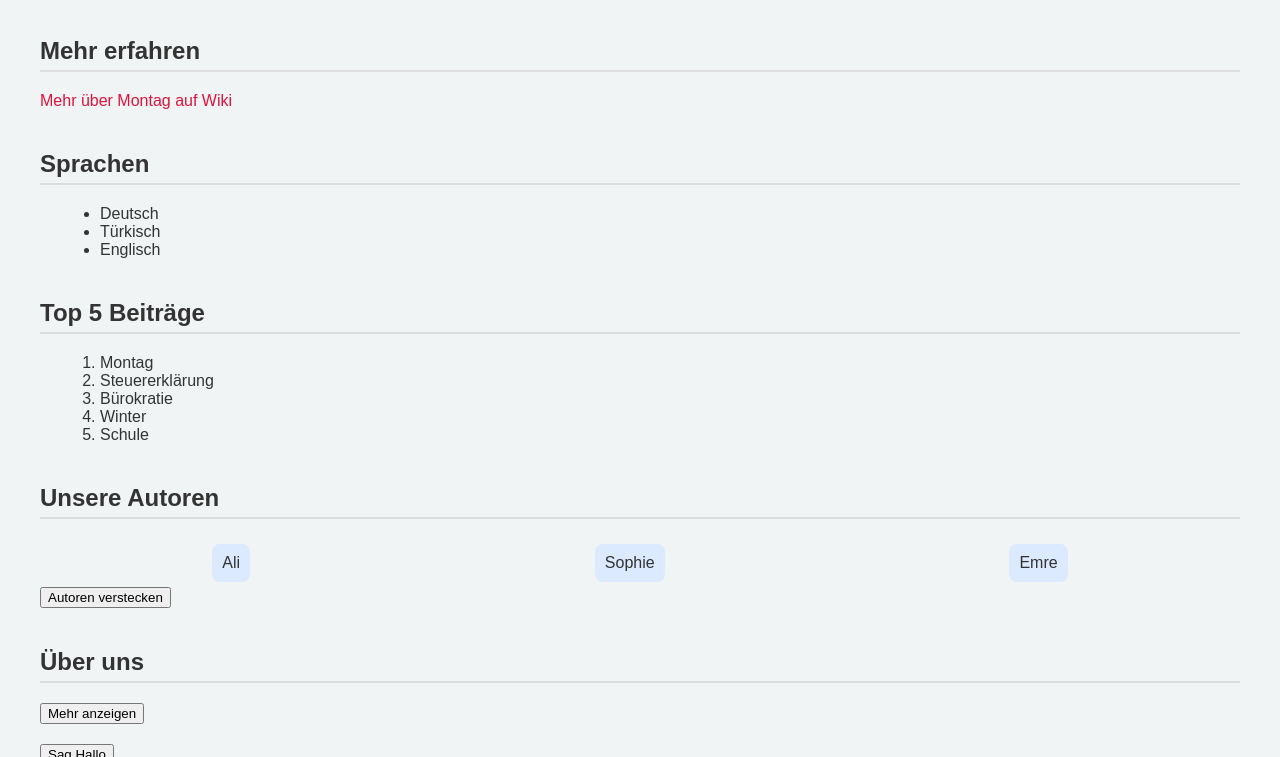
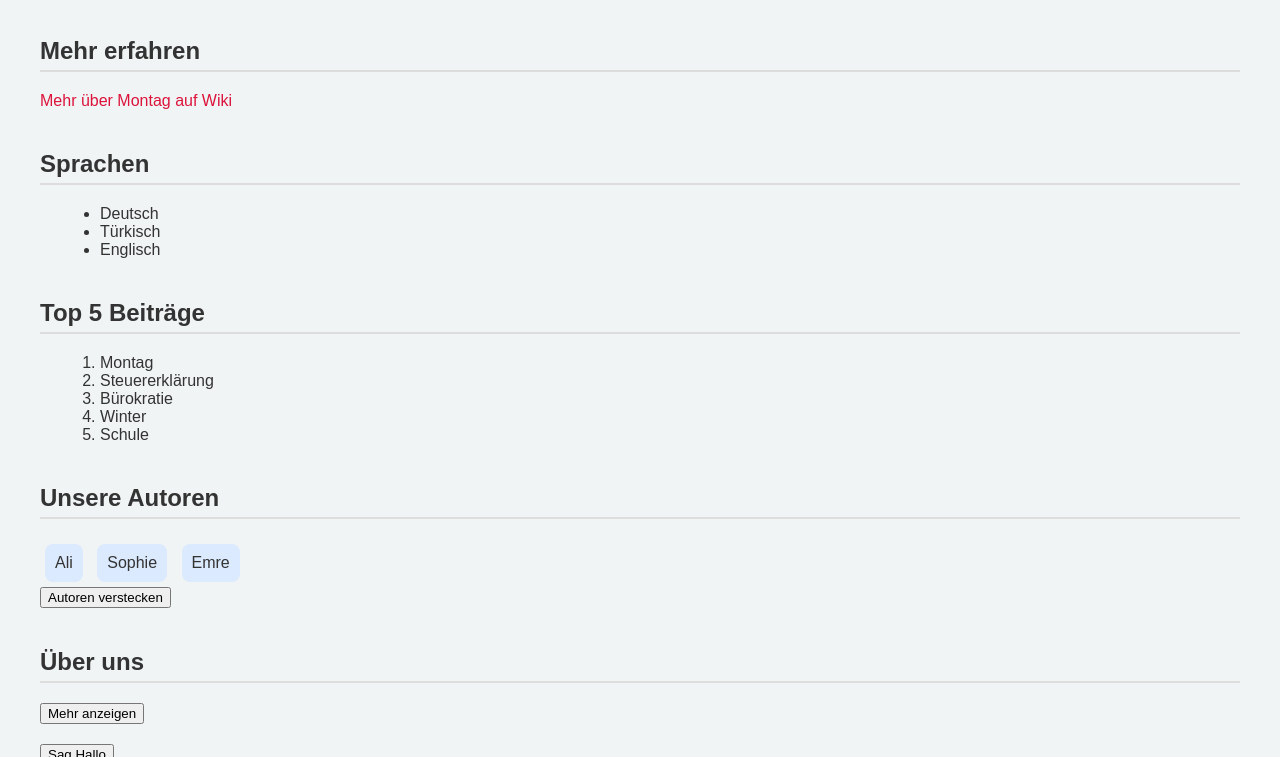
Before and after one commit to semih11062019/my-web-tutorial, a plain HTML site: page index.html in a window 1280 px wide. Both pictures are taken after a click on the button "Autoren anzeigen". Shown: the part 397-1154 px from the top of the page. Drawn offline with Linux system fonts and the light colour scheme.

Commit message:
Lektion 11 lernen

```diff
--- a/index.html
+++ b/index.html
@@ -39,29 +39,22 @@
     </ol>
 
     <h2>Unsere Autoren</h2>
-    <div class="autoren-container">
+    <div class="autoren-container togglebereich">
       <div class="autor-box">Ali</div>
       <div class="autor-box">Sophie</div>
       <div class="autor-box">Emre</div>
     </div>
 
-    <button id="autor-button" onclick="autorenUmschalten()">Autoren anzeigen</button>
+    <button id="autor-toggle-button">Autoren anzeigen</button>
 
     <script>
-      function autorenUmschalten() {
-        const autoren = document.querySelectorAll(".autor-box");
-        const ersterAutor = autoren[0];
+      const button = document.getElementById("autor-toggle-button");
+      const bereich = document.querySelector(".togglebereich");
 
-        const sollenAngezeigtWerden = ersterAutor.style.display === "none" || ersterAutor.style.display === "";
-
-        autoren.forEach((autor) => {
-          autor.style.display = sollenAngezeigtWerden ? "inline-block" : "none";
-        });
-
-        // Button-Text aktualisieren
-        const button = document.getElementById("autor-button");
-        button.textContent = sollenAngezeigtWerden ? "Autoren verstecken" : "Autoren anzeigen";
-      }
+      button.addEventListener("click", function () {
+        bereich.classList.toggle("active");
+        button.textContent = bereich.classList.contains("active") ? "Autoren verstecken" : "Autoren anzeigen";
+      });
     </script>
 
     <h2>Über uns</h2>
@@ -84,13 +77,5 @@
 
     <br />
     <button id="hallo-button">Sag Hallo</button>
-
-    <script>
-      const button = document.getElementById("hallo-button");
-
-      button.addEventListener("click", function () {
-        alert("Hallo!");
-      });
-    </script>
   </body>
 </html>
--- a/style.css
+++ b/style.css
@@ -56,7 +56,7 @@ h2 {
 }
 
 .autor-box {
-  display: none;
+  display: inline-block;
   padding: 10px;
   background-color: #dbeafe;
   margin: 5px;
@@ -66,3 +66,11 @@ h2 {
 #hallo-button {
   margin-top: 20px;
 }
+
+.togglebereich {
+  display: none;
+}
+
+.togglebereich.active {
+  display: block;
+}
```
